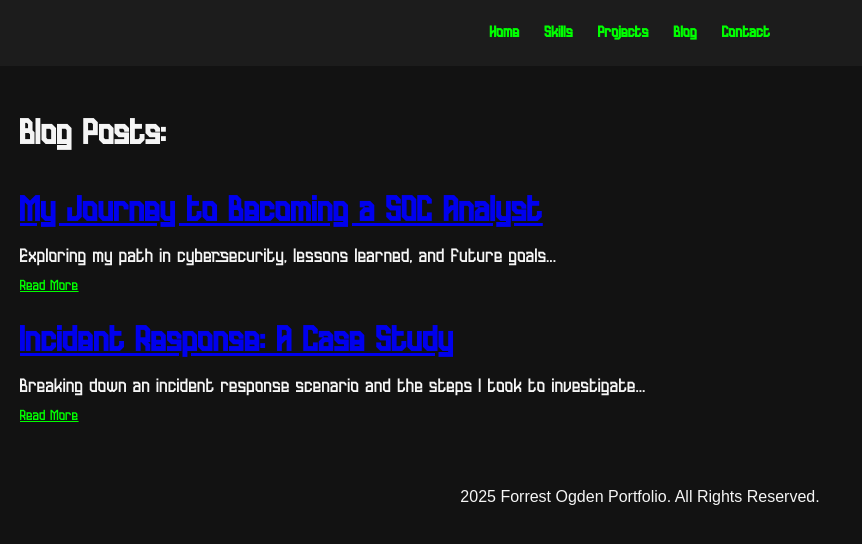
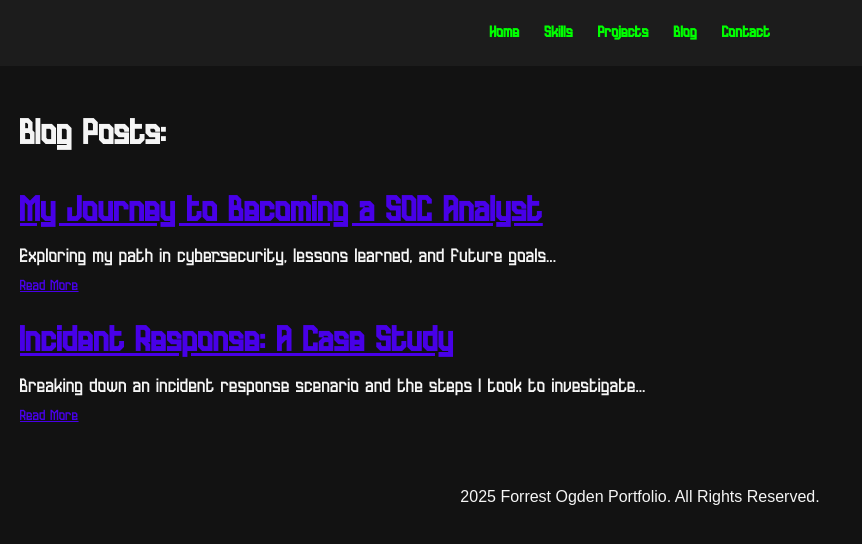
Before and after one commit to ForrestOgden/Cybersecurity-Portfolio, a plain HTML site: page blog.html in a window 1280 px wide. Shown: the whole page, without its empty margins (0-862 px from the left). Drawn offline with Linux system fonts and the light colour scheme.

Commit message:
color change for blog listing titles

```diff
--- a/styles.css
+++ b/styles.css
@@ -262,7 +262,9 @@ font-family: 'Arial', sans-serif;
   color: #4800e8;
 }
 
-
+.blog-post a {
+  color: #4800e8;
+}
 
 
 
```
